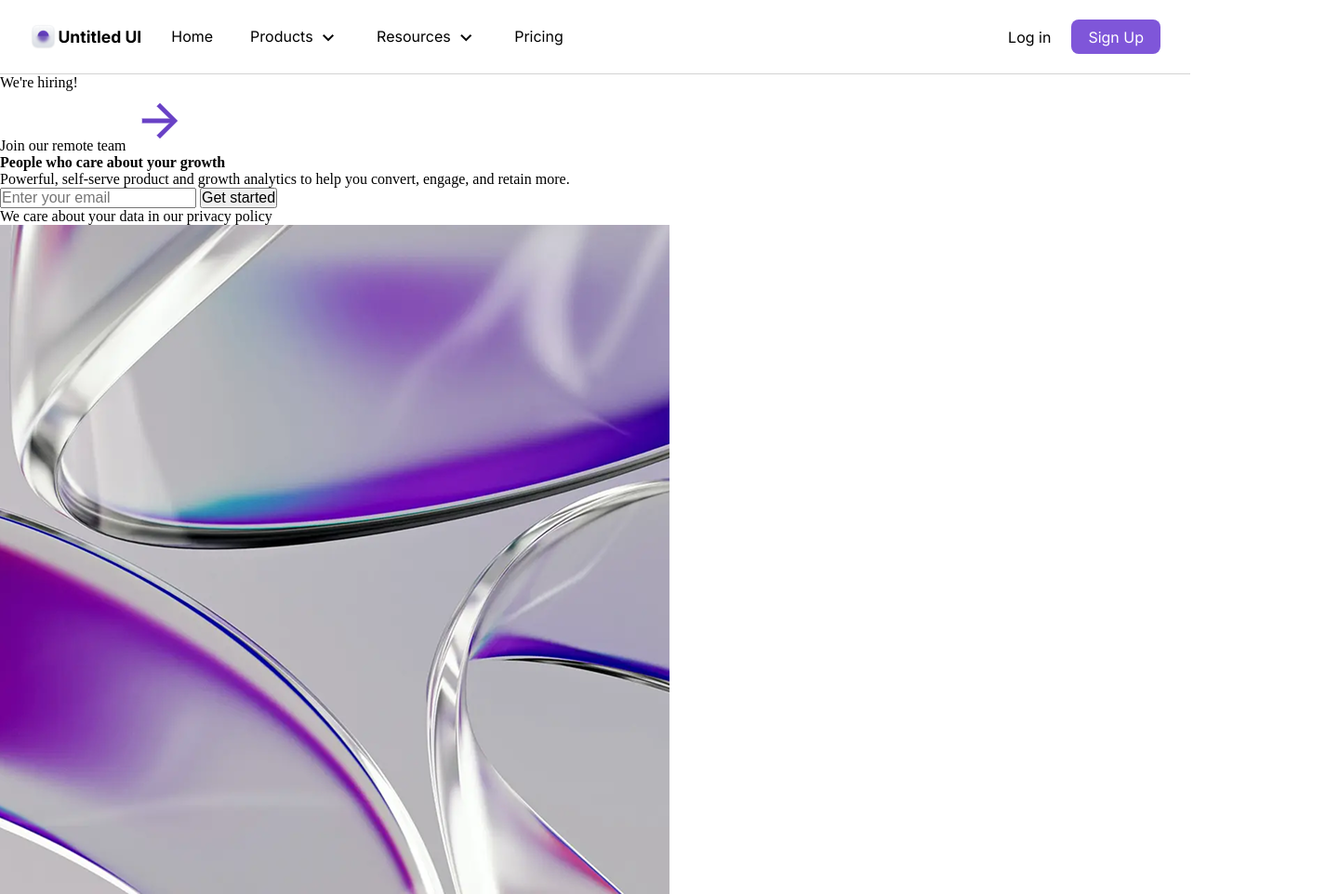
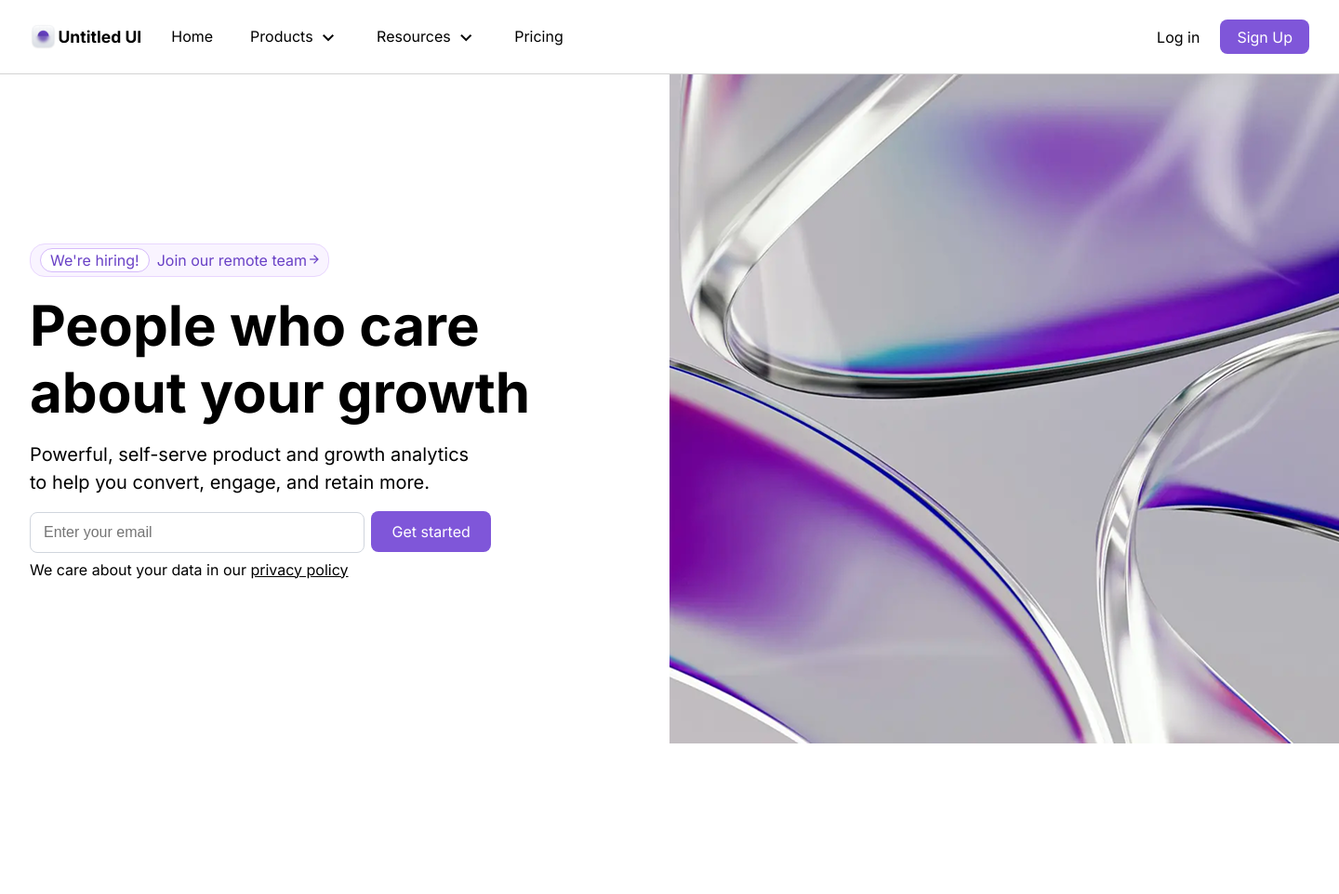
Before and after one commit to godwinLaryea/STS-final-project, a plain HTML site: page index.html in a window 1280 px wide. Shown: the whole page at 93% size, 1440 px wide, since content can reach past the window. After the commit the page ends 804 px from the top, so only its background shows below. Drawn offline with nearby package versions, Linux system fonts and the light colour scheme.

Commit message:
added styling for the hero section

```diff
--- a/style.css
+++ b/style.css
@@ -15,7 +15,7 @@
 }
 
 .wrapper {
-    max-width: 90rem;
+    width: 90rem;
     height: 50rem;
     margin: auto;
 }
@@ -49,7 +49,7 @@ ul li a {
     font-family: var(--primary-font);
 }
 
-.material-symbols-outlined{
+.material-symbols-outlined {
     vertical-align: top;
     height: 1rem;
 }
@@ -90,3 +90,110 @@ nav h1 a {
 .signup-btn a {
     color: white;
 }
+
+.hero-section {
+    display: flex;
+    max-width: 90rem;
+    width: 100%;
+    justify-content: space-between;
+    align-items: center;
+}
+
+.about-section {
+    max-width: 45rem;
+    width: 100%;
+    padding-left: 2rem;
+    padding-right: 2rem;
+}
+
+.about-section p {
+    font-family: var(--primary-font);
+}
+
+.image-section {
+    width: 100%;
+}
+
+.join-us {
+    width: fit-content;
+    padding: .25rem .625rem;
+    display: flex;
+    justify-content: space-evenly;
+    align-items: center;
+    border: 1px solid #E9D7FE;
+    border-radius: 1rem;
+    background-color: #e9d7fe44;
+}
+
+.hiring {
+    border: 1px solid #D6BBFB;
+    border-radius: 1rem;
+    padding: .125rem .625rem;
+    margin-right: 0.5rem;
+    background-color: #ffff;
+    color: #6941C6;
+}
+
+.remote {
+    position: relative;
+    padding-right: 0.3rem;
+    color: #6941C6;
+    margin-right: 0.5rem;
+}
+
+.arrow {
+    position: absolute;
+    top: 0.1rem;
+}
+
+.arrow img {
+    width: 1rem;
+}
+
+.heading {
+    margin: 1rem 0;
+    font-size: 3.75rem;
+    font-family: var(--primary-font);
+    max-width: 34.625rem;
+}
+
+.heading-info {
+    max-width: 30rem;
+    line-height: 1.875rem;
+    font-size: 1.25rem;
+    font-weight: 400;
+}
+
+.email-form {
+    margin: 1rem 0 0.5rem;
+    max-width: 31.5625rem;
+}
+
+#email {
+    width: 22.5rem;
+    padding: .75rem .875rem;
+    border-radius: .5rem;
+    border: 1px solid #D0D5DD;
+    margin-right: 0.2rem;
+}
+
+.email-form>button {
+    width: 8.0625rem;
+    padding: .75rem 1.25rem;
+    border-radius: .5rem;
+    cursor: pointer;
+    border: none;
+    background-color: var(--primary-bg-color);
+    color: white;
+    font-family: var(--primary-font);
+}
+
+.about-section p a {
+    text-decoration: underline;
+    font-family: var(--primary-font);
+}
+
+.about-section p a:hover {
+    color: var(--primary-bg-color);
+
+}
```
